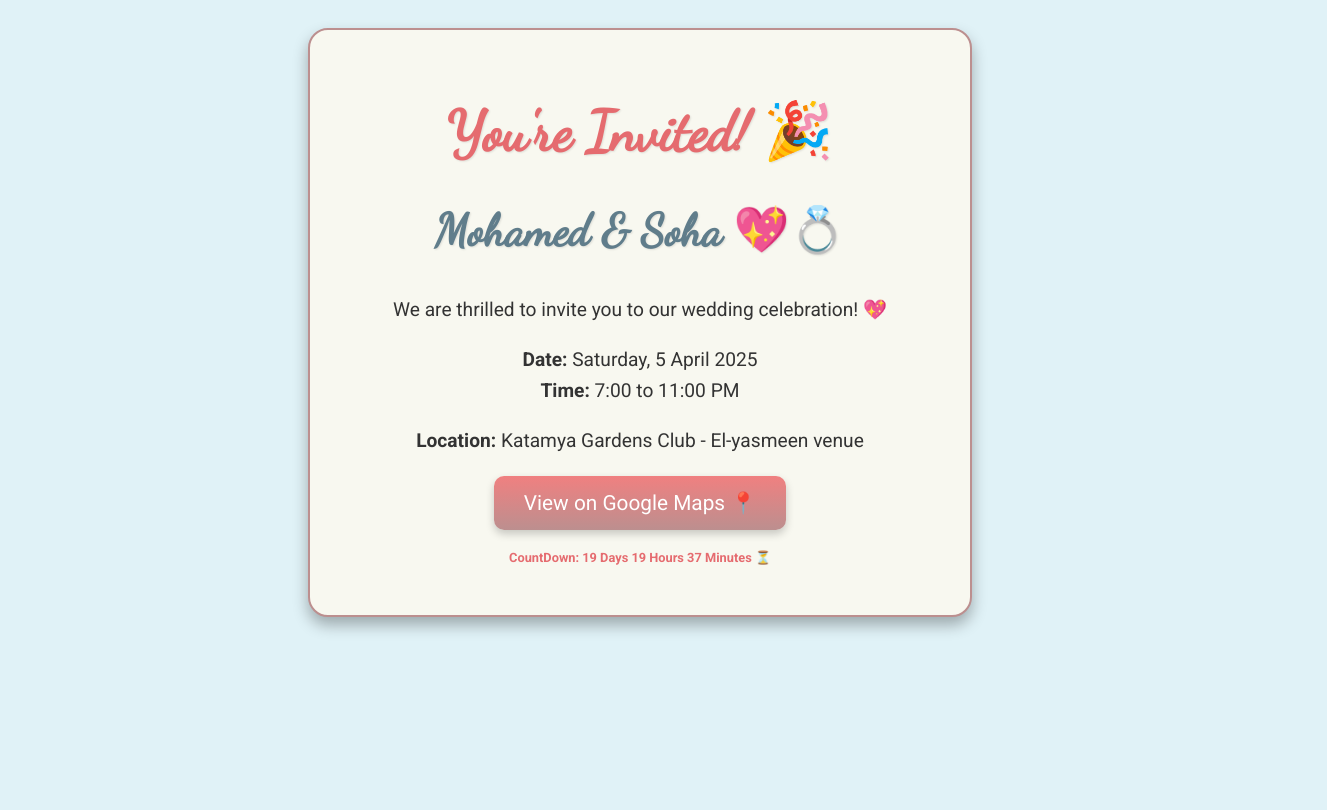
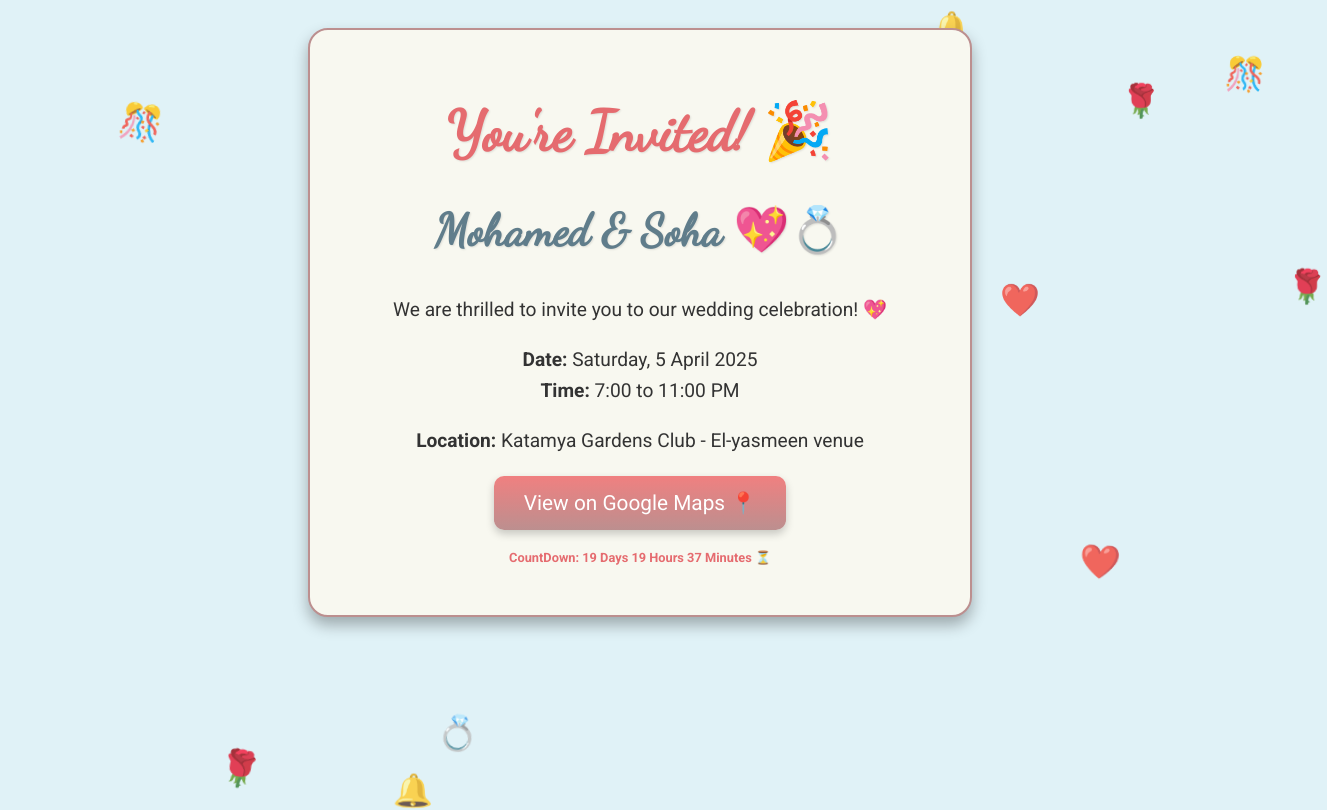
Before and after one commit to drahem/MyWedding, a plain HTML site: page index.html in a window 1280 px wide. Shown: the whole page, 1327 px wide, since content can reach past the window. Drawn offline with Linux system fonts and the light colour scheme.

Commit message:
Update index.html

```diff
--- a/index.html
+++ b/index.html
@@ -135,17 +135,19 @@
         }
         countdown();
 
-        function createConfetti() {
-            const confettiContainer = document.querySelector('.confetti-container');
-            for (let i = 0; i < 50; i++) {
-                let confetti = document.createElement('div');
-                confetti.className = 'confetti';
-                confetti.style.left = Math.random() * 100 + 'vw';
-                confetti.style.animationDelay = Math.random() * 5 + 's';
-                confettiContainer.appendChild(confetti);
+        function createFloatingElements() {
+            const emojis = ['💍', '❤️', '🎊', '🎉', '🔔', '🌹'];
+            for (let i = 0; i < 24; i++) {
+                let floatingEmoji = document.createElement('div');
+                floatingEmoji.className = 'floating';
+                floatingEmoji.innerText = emojis[Math.floor(Math.random() * emojis.length)];
+                floatingEmoji.style.left = Math.random() * 100 + 'vw';
+                floatingEmoji.style.top = Math.random() * 100 + 'vh';
+                floatingEmoji.style.animationDuration = Math.random() * 3 + 3 + 's';
+                document.body.appendChild(floatingEmoji);
             }
         }
-        createConfetti();
+        createFloatingElements();
     </script>
 </body>
 </html>
```
